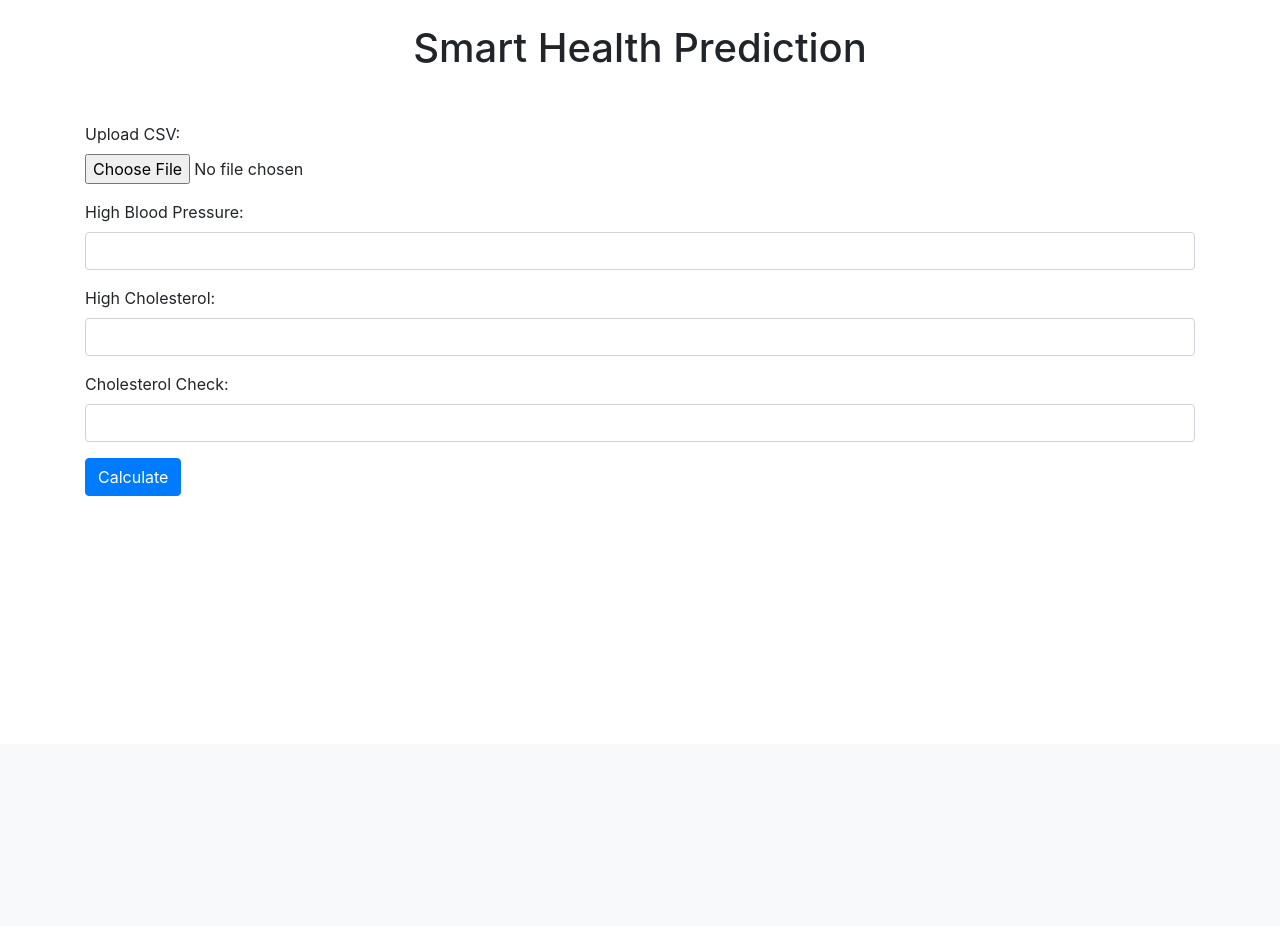
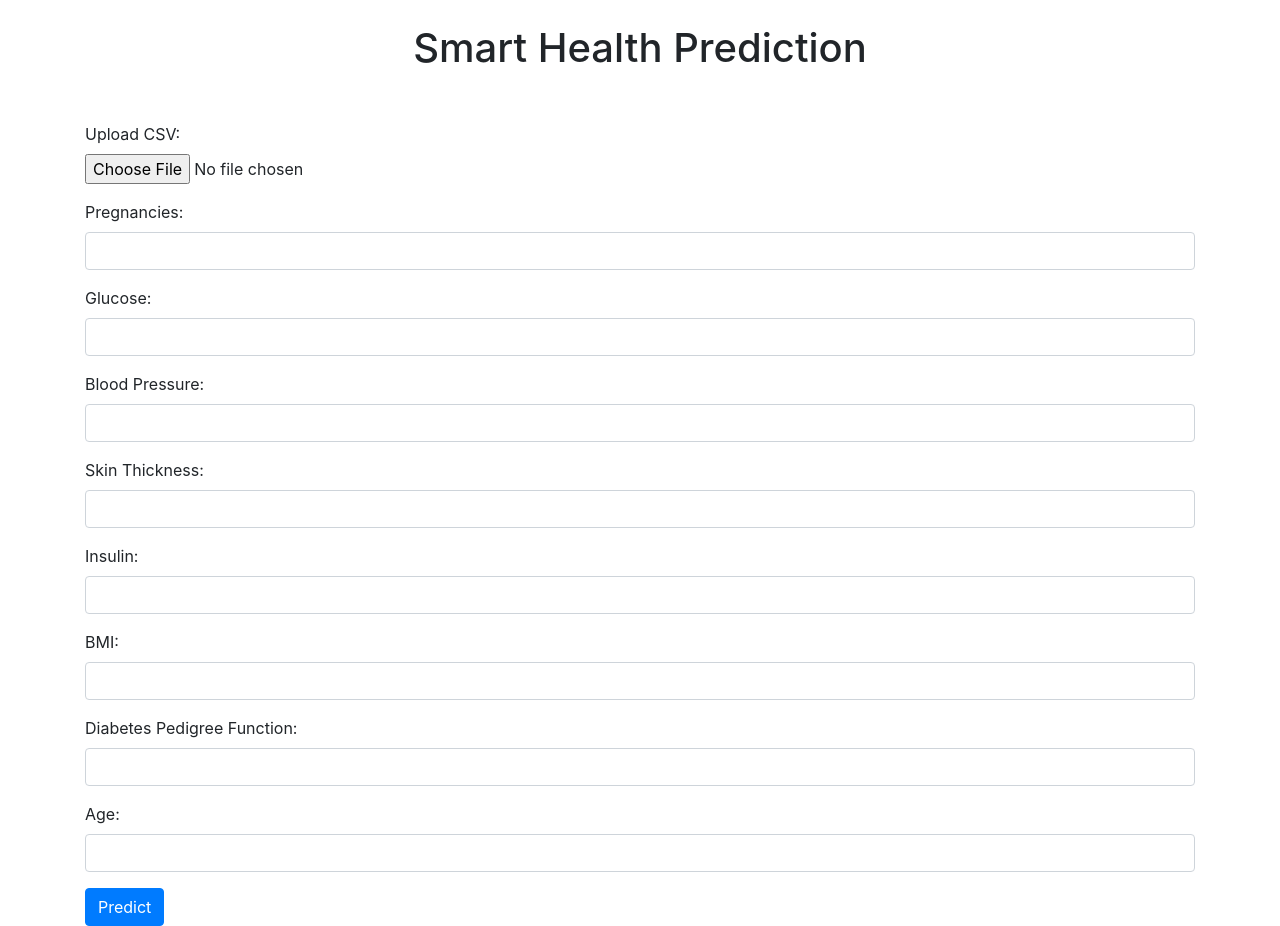
Before and after one commit to aysenursahin351/Smart-Health-Prediction, a Django app: page /process_file/ in a window 1280 px wide. Shown: the part 56-982 px from the top of the page. Before the commit the page ends 552 px from the top, so only its background shows below. Run offline with Django 4.2, Linux system fonts and the light colour scheme; some libraries are stand-ins or nearby versions.

Commit message:
General Commit

```diff
--- a/aiProject/urls.py
+++ b/aiProject/urls.py
@@ -2,7 +2,7 @@
 from os import name
 from django.urls import path
 from .views import (
-    index,process_file,makeSalesPredict
+    index,process_file,makePredict
 
 )
 
@@ -11,6 +11,6 @@ urlpatterns = [
 
     path('',index,name="index"),
     path('process_file/', process_file, name='process_file'),
-    path('make-prediction/', makeSalesPredict, name='makeSalesPredict'),
+    path('make-prediction/', makePredict, name='makePredict'),
 
 ]
--- a/aiProject/views.py
+++ b/aiProject/views.py
@@ -1,12 +1,10 @@
 from django.http import HttpResponseRedirect
-from django.shortcuts import render, redirect
+from django.shortcuts import render
 import pandas as pd
 from sklearn.linear_model import LinearRegression
 from sklearn.metrics import r2_score
 from sklearn.model_selection import train_test_split
-import csv
 from sklearn.ensemble import RandomForestRegressor
-import numpy as np
 from sklearn.svm import SVR
 from sklearn.preprocessing import StandardScaler
 from sklearn.tree import DecisionTreeRegressor
@@ -22,66 +20,79 @@ def train_model(model, X_train, y_train):
     """Modeli eğitir."""
     model.fit(X_train, y_train)
 
-def prediction_graph(decision_tree_result, logistic_regression_result, random_forest_result, svm_result, high_bp, high_chol, chol_check):
-
-    x = ['','Decision Tree', 'Lineer Regression', 'Random Forest Regression', 'Support Vector Result']
+def prediction_graph(decision_tree_result, logistic_regression_result, random_forest_result, svm_result, pregnancies, glucose, blood_pressure, skin_thickness, insulin, bmi, diabetes_pedigree_function, age):
+    x = ['', 'Decision Tree', 'Linear Regression', 'Random Forest Regression', 'Support Vector Result']
     y2 = [0, decision_tree_result, logistic_regression_result, random_forest_result, svm_result]
 
     fig = go.Figure()
-    fig.add_trace(go.Bar(x=x, y=y2, name='Predicted Diabetes'))
+    fig.add_trace(go.Bar(x=x, y=y2, name='Predicted Outcome'))
     fig.update_layout(title='Prediction Model Comparison', xaxis_title='Model', yaxis_title='Probability')
 
     plot_div = fig.to_html(full_html=False)
 
     return plot_div
 
-def getResultRandomForestRegression(X, y, high_bp, high_chol, chol_check):
+def getResultRandomForestRegression(X, y, pregnancies, glucose, blood_pressure, skin_thickness, insulin, bmi, diabetes_pedigree_function, age):
 
     X_train, X_test, y_train, y_test = train_test_split(X, y, test_size=0.2, random_state=42)
 
     model = RandomForestRegressor()
     model.fit(X_train, y_train)
 
-    input_data = np.array([[high_bp, high_chol, chol_check]])
+    input_data = [[pregnancies, glucose, blood_pressure, skin_thickness, insulin, bmi, diabetes_pedigree_function, age]]
     prediction = model.predict(input_data)
     pred_formatted = "{:.2f}".format(prediction[0])
 
     return pred_formatted
 
+def getResultSVM(X, y, pregnancies, glucose, blood_pressure, skin_thickness, insulin, bmi, diabetes_pedigree_function, age):
+    X_train, X_test, y_train, y_test = train_test_split(X, y, test_size=0.2, random_state=42)
 
-def getResultLinearRegression(X, y, high_bp, high_chol, chol_check):
+    scaler = StandardScaler()
+    X_scaled = scaler.fit_transform(X)
+
+    svm = SVR(kernel='rbf')
+    svm.fit(X_scaled, y)
+
+    X_test = [[pregnancies, glucose, blood_pressure, skin_thickness, insulin, bmi, diabetes_pedigree_function, age]]
+    X_test_scaled = scaler.transform(X_test)
+    y_pred = svm.predict(X_test_scaled)
+    pred_formatted = "{:.2f}".format(y_pred[0])
+    return pred_formatted
+
+def getResultLinearRegression(X, y, pregnancies, glucose, blood_pressure, skin_thickness, insulin, bmi, diabetes_pedigree_function, age):
 
     X_train, X_test, y_train, y_test = train_test_split(X, y, test_size=0.2, random_state=42)
 
     model = LinearRegression()
     model.fit(X_train, y_train)
 
-    sales_pred = model.predict([[high_bp, high_chol, chol_check]])
-    sales_pred_formatted = "{:.2f}".format(sales_pred[0])
+    outcome_pred = model.predict([[pregnancies, glucose, blood_pressure, skin_thickness, insulin, bmi, diabetes_pedigree_function, age]])
+    outcome_pred_formatted = "{:.2f}".format(outcome_pred[0])
 
     y_pred = model.predict(X_test)
     accuracy = r2_score(y_test, y_pred)
 
-    return sales_pred_formatted
+    return outcome_pred_formatted
 
 
-def getResultDecisionTree(X, y, high_bp, high_chol, chol_check):
+def getResultDecisionTree(X, y, pregnancies, glucose, blood_pressure, skin_thickness, insulin, bmi, diabetes_pedigree_function, age):
 
     X_train, X_test, y_train, y_test = train_test_split(X, y, test_size=0.2, random_state=42)
 
     model = DecisionTreeRegressor(random_state=1)
     model.fit(X, y)
 
-    inputs = [[high_bp, high_chol, chol_check]]
-    sales_pred = model.predict(inputs)[0]
+    inputs = [[pregnancies, glucose, blood_pressure, skin_thickness, insulin, bmi, diabetes_pedigree_function, age]]
+    outcome_pred = model.predict(inputs)[0]
 
     y_pred = model.predict(X)
     accuracy = r2_score(y, y_pred)
 
-    return sales_pred
+    return outcome_pred
 
 
-def getResultSupportVectorRegression(X, y, high_bp, high_chol, chol_check):
+def getResultSupportVectorRegression(X, y, pregnancies, glucose, blood_pressure, skin_thickness, insulin, bmi, diabetes_pedigree_function, age):
 
     X_train, X_test, y_train, y_test = train_test_split(X, y, test_size=0.2, random_state=42)
 
@@ -91,48 +102,46 @@ def getResultSupportVectorRegression(X, y, high_bp, high_chol, chol_check):
     svr = SVR(kernel='linear')
     svr.fit(X_scaled, y)
 
-    X_test = [[high_bp, high_chol, chol_check]]
+    X_test = [[pregnancies, glucose, blood_pressure, skin_thickness, insulin, bmi, diabetes_pedigree_function, age]]
     X_test_scaled = scaler.transform(X_test)
     y_pred = svr.predict(X_test_scaled)
     pred_formatted = "{:.2f}".format(y_pred[0])
 
     return pred_formatted
-def makeSalesPredict(request):
-    if request.method == 'POST':
-        if request.FILES:
-            myfile = request.FILES['file']
-
-           # Load data into a pandas DataFrame
-        df = pd.read_csv(myfile)
-        # Split data into x and y
-        X = df[['HighBp', 'HighChol', 'CholCheck']]
-        y = df['Diabetes']
-        # Split data into training and testing sets
-        X_train, X_test, y_train, y_test = train_test_split(X, y, test_size=0.2, random_state=42)
 
 
-        if 'high_bp' in request.POST and 'high_chol' in request.POST and 'chol_check' in request.POST:
-            # Get inputs from user
-            high_bp = float(request.POST['high_bp'])
-            high_chol = float(request.POST['high_chol'])
-            chol_check = float(request.POST['chol_check'])
+def makePredict(request):
+    if request.FILES:
+        myfile = request.FILES['file']
 
-            decision_tree_result = getResultDecisionTree(X, y, high_bp, high_chol, chol_check)
-            logistic_regression_result = getResultLinearRegression(X, y, high_bp, high_chol, chol_check)
-            random_forest_result = getResultRandomForestRegression(X, y, high_bp, high_chol, chol_check)
-            svm_result = getResultSupportVectorRegression(X, y, high_bp, high_chol, chol_check)
+        df = pd.read_csv(myfile)
+        # Split data into X and y
+        X = df[['Pregnancies', 'Glucose', 'BloodPressure', 'SkinThickness', 'Insulin', 'BMI', 'DiabetesPedigreeFunction', 'Age']]
+        y = df['Outcome']
+        pregnancies = float(request.POST['pregnancies'])
+        glucose = float(request.POST['glucose'])
+        blood_pressure = float(request.POST['blood_pressure'])
+        skin_thickness = float(request.POST['skin_thickness'])
+        insulin = float(request.POST['insulin'])
+        bmi = float(request.POST['bmi'])
+        diabetes_pedigree_function = float(request.POST['diabetes_pedigree_function'])
+        age = float(request.POST['age'])
+    if 'pregnancies' in request.POST and 'glucose' in request.POST and 'blood_pressure' in request.POST and 'skin_thickness'in request.POST and 'insulin' in request.POST and 'bmi' in request.POST and 'diabetes_pedigree_function'in request.POST and 'insulin' in request.POST and 'age' in request.POST:
 
-            prediction_graph_returned = prediction_graph(decision_tree_result, logistic_regression_result, random_forest_result,
-                                                       svm_result, high_bp, high_chol, chol_check)
+        decision_tree_result = getResultDecisionTree(X, y, pregnancies, glucose, blood_pressure, skin_thickness, insulin, bmi, diabetes_pedigree_function, age)
+        logistic_regression_result = getResultLinearRegression(X, y, pregnancies, glucose, blood_pressure, skin_thickness, insulin, bmi, diabetes_pedigree_function, age)
+        random_forest_result = getResultRandomForestRegression(X, y, pregnancies, glucose, blood_pressure, skin_thickness, insulin, bmi, diabetes_pedigree_function, age)
+        svm_result = getResultSVM(X, y, pregnancies, glucose, blood_pressure, skin_thickness, insulin, bmi, diabetes_pedigree_function, age)
 
-            return render(request, 'calculation.html', {'randomForestResult': random_forest_result,
-                                                       'supportVectorResult': svm_result,
-                                                       'linearRegressionResult': logistic_regression_result,
-                                                       'decisionTreeResult': decision_tree_result,
-                                                       'high_bp': high_bp, 'high_chol': high_chol,
-                                                       'prediction_graph': prediction_graph_returned })
+        prediction_graph_returned = prediction_graph(decision_tree_result, logistic_regression_result, random_forest_result, svm_result, pregnancies, glucose, blood_pressure, skin_thickness, insulin, bmi, diabetes_pedigree_function, age)
 
-        else:
-                return render(request, 'calculation.html',context={"messageCode":2,"message":"Lütfen bir dosya yükleyiniz"})  #messageCode 1 başarılı 2 hatalı demek
+        return render(request, 'calculation.html', {'randomForestResult': random_forest_result,
+                                                     'supportVectorResult': svm_result,
+                                                     'linearRegressionResult': logistic_regression_result,
+                                                     'decisionTreeResult': decision_tree_result,
+                                                     'pregnancies': pregnancies, 'glucose': glucose,
+                                                     'blood_pressure': blood_pressure, 'skin_thickness': skin_thickness,
+                                                     'insulin': insulin, 'bmi': bmi, 'diabetes_pedigree_function': diabetes_pedigree_function, 'age': age,
+                                                     'prediction_graph': prediction_graph_returned })
     else:
         return render(request, 'calculation.html')
--- a/templates/calculation.html
+++ b/templates/calculation.html
@@ -5,8 +5,7 @@ Smart Health Prediction
 {% endblock %}
 
 {% block content %}
-
-<h1>Smart Health Prediction</h1> <!-- calculation.html --> <form method="post" enctype="multipart/form-data" action="{% url 'makeSalesPredict' %}"> {% csrf_token %}
+<h1>Smart Health Prediction</h1> <!-- calculation.html --> <form method="post" enctype="multipart/form-data" action="{% url 'makePredict' %}"> {% csrf_token %}
     <div class="form-group">
         <label for="file">Upload CSV:</label>
         <div class="input-group">
@@ -15,34 +14,53 @@ Smart Health Prediction
     </div>
 
   <div class="form-group">
-        <label for="high_bp_input">High Blood Pressure:</label>
-        <div class="input-group">
-            <input type="number" id="high_bp" name="high_bp" min="0" class="form-control" step="0.01"
-                required>
-        </div>
+    <label for="pregnancies">Pregnancies:</label>
+    <input type="number" id="pregnancies" name="pregnancies" class="form-control" min="0" step="1" required>
   </div>
 
   <div class="form-group">
-        <label for="high_chol_input">High Cholesterol:</label>
-        <div class="input-group">
-            <input type="number" id="high_chol" name="high_chol" min="0" class="form-control" step="0.01"
-                required>
-        </div>
+    <label for="glucose">Glucose:</label>
+    <input type="number" id="glucose" name="glucose" class="form-control" min="0" step="1" required>
   </div>
 
   <div class="form-group">
-        <label for="chol_check_input">Cholesterol Check:</label>
-        <div class="input-group">
-            <input type="number" id="chol_check" name="chol_check" min="0" class="form-control" step="0.01"
-                required>
-        </div>
+    <label for="blood_pressure">Blood Pressure:</label>
+    <input type="number" id="blood_pressure" name="blood_pressure" class="form-control" min="0" step="1" required>
   </div>
 
-    <button type="submit" class="btn btn-primary">Calculate</button>
+  <div class="form-group">
+    <label for="skin_thickness">Skin Thickness:</label>
+    <input type="number" id="skin_thickness" name="skin_thickness" class="form-control" min="0" step="1" required>
+  </div>
+
+  <div class="form-group">
+    <label for="insulin">Insulin:</label>
+    <input type="number" id="insulin" name="insulin" class="form-control" min="0" step="1" required>
+  </div>
+
+  <div class="form-group">
+    <label for="bmi">BMI:</label>
+    <input type="number" id="bmi" name="bmi" class="form-control" min="0" step="0.1" required>
+  </div>
+
+  <div class="form-group">
+    <label for="diabetes_pedigree_function">Diabetes Pedigree Function:</label>
+    <input type="number" id="diabetes_pedigree_function" name="diabetes_pedigree_function" class="form-control" min="0" step="0.01" required>
+  </div>
+
+  <div class="form-group">
+    <label for="age">Age:</label>
+    <input type="number" id="age" name="age" class="form-control" min="0" step="1" required>
+  </div>
+
+  <button type="submit" class="btn btn-primary">Predict</button>
+
 </form>
 {% if randomForestResult is not None and supportVectorResult is not None and linearRegressionResult is not None and decisionTreeResult is not None %}
 
-<div class="row"> <div class="column" style="background-color:#aaa;"> <h2>Random Forest</h2> <p class="result">{{randomForestResult}}</p> </div> <div class="column" style="background-color:#bbb;"> <h2>Support Vector</h2> <p class="result">{{supportVectorResult}}</p> </div> </div> <div class="row"> <div class="column" style="background-color:#aaa;"> <h2>Linear Regression </h2> <p class="result">{{linearRegressionResult}}</p> </div> <div class="column" style="background-color:#bbb;"> <h2>Decision Tree </h2> <p class="result">{{decisionTreeResult}}</p> </div> </div> <div> {{prediction_graph |safe}}</div>
+<div class="row"> <div class="column" style="background-color:#aaa;"> <h2>Random Forest</h2> <p class="result">{{randomForestResult}}</p>
+</div> <div class="column" style="background-color:#bbb;"> <h2>Support Vector</h2> <p class="result">{{supportVectorResult}}</p> </div> </div>
+<div class="row"> <div class="column" style="background-color:#aaa;"> <h2>Linear Regression </h2> <p class="result">{{linearRegressionResult}}</p> </div>
+<div class="column" style="background-color:#bbb;"> <h2>Decision Tree </h2> <p class="result">{{decisionTreeResult}}</p> </div> </div> <div> {{prediction_graph |safe}}</div>
 {% endif %}
-
 {% endblock %}
```
Also changed, not shown: templates/index.html (+5 -3 lines). Lines whose indentation alone changed are shown as unchanged.
